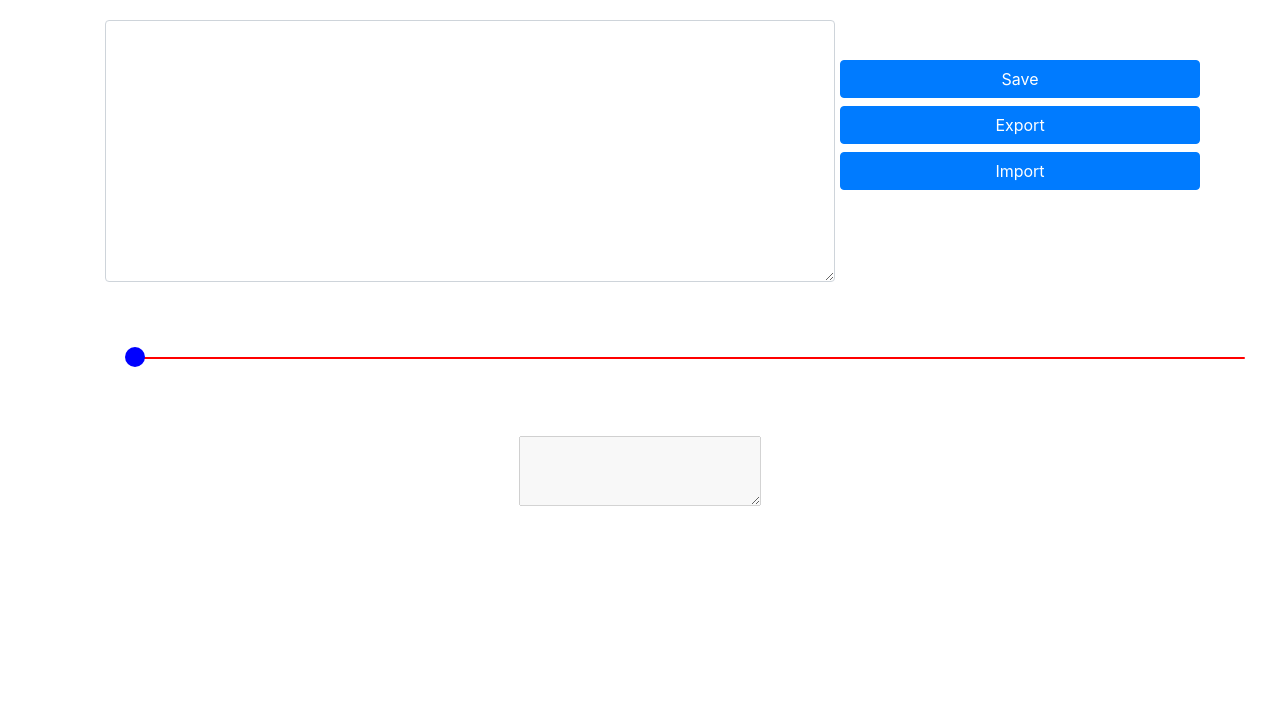
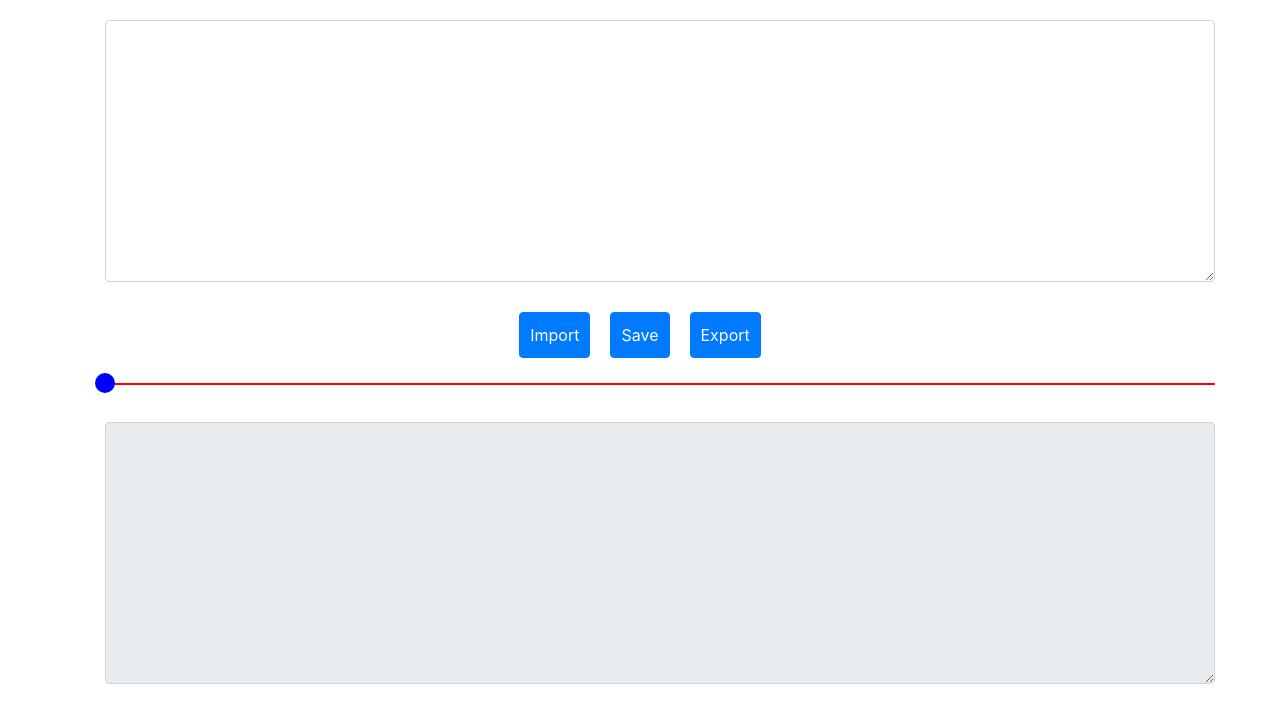
Before and after one commit to sumedhmohile/codeflow, a React (Create React App) app: page / in a window 1280 px wide. Shown: the top 722 px of the page. Built offline with nearby package versions, Linux system fonts and the light colour scheme.

Commit message:
Design changes

```diff
--- a/src/App.css
+++ b/src/App.css
@@ -8,11 +8,12 @@
 }
 
 .slider {
-  margin: 50px;
+  margin-top: 10px;
+  margin-bottom: 30px;
 }
 
-.sidePanel {
-  margin-top: 50px;
+.sidepanel {
+  margin: 10px;
   padding: 10px;
 }
 
--- a/src/components/Editor.js
+++ b/src/components/Editor.js
@@ -95,16 +95,13 @@ class Editor extends React.Component {
     render() {
         return (
             <div className="container">
-                <div className="row">
-                    <div className="col-8"><textarea className="form-control editor" rows="10" onKeyDown={this.handleKeyDown.bind(this)}></textarea></div>
-                    <div className="col-4 sidePanel">
-                        <button className="btn btn-primary btn-block" onClick={this.handleSaveButtonClick.bind(this)}>Save</button>
-                        <button className="btn btn-primary btn-block" onClick={this.exportFile.bind(this)}>Export</button>
-                        <button className="btn btn-primary btn-block" onClick={this.triggerFileImport.bind(this)}>Import</button>
+            <textarea className="form-control editor" rows="10" onKeyDown={this.handleKeyDown.bind(this)}></textarea>
+            <button className="btn btn-primary sidepanel" onClick={this.triggerFileImport.bind(this)}>Import</button>
+            <button className="btn btn-primary sidepanel" onClick={this.handleSaveButtonClick.bind(this)}>Save</button>
+            <button className="btn btn-primary sidepanel" onClick={this.exportFile.bind(this)}>Export</button>
+
             <input id="fileUpload" type="file" className="sidePanelElement" onChange={this.importFile.bind(this)}></input>
-                    </div>
-                </div>
-                <Slider className="slider"
+            <Slider className="slider editor"
                     min={0}
                     max={this.state.textArray.length}
                     onChange={this.onSliderChange.bind(this)}
@@ -125,7 +122,7 @@ class Editor extends React.Component {
                         background: "none"
                     }}
             />
-                <textarea className="formControl editor" disabled="disabled" value={this.state.currentPoint}></textarea>
+                <textarea className="form-control editor" rows="10" disabled="disabled" value={this.state.currentPoint}></textarea>
             </div>
         )
     }
```
Lines whose indentation alone changed are shown as unchanged.
